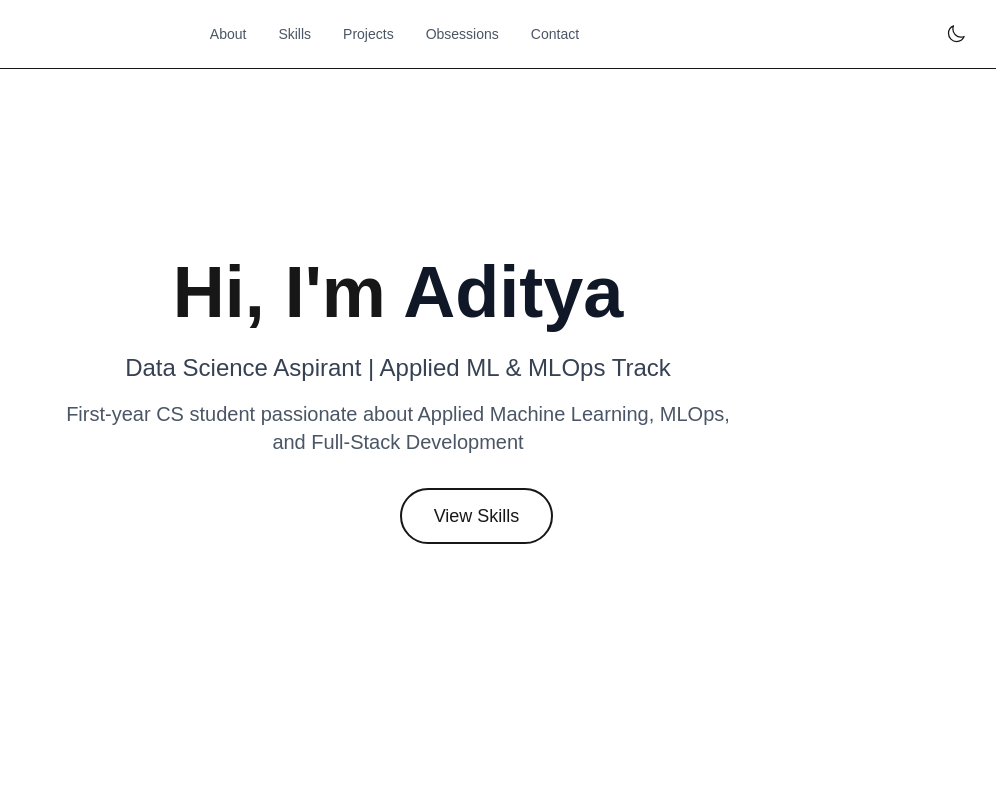
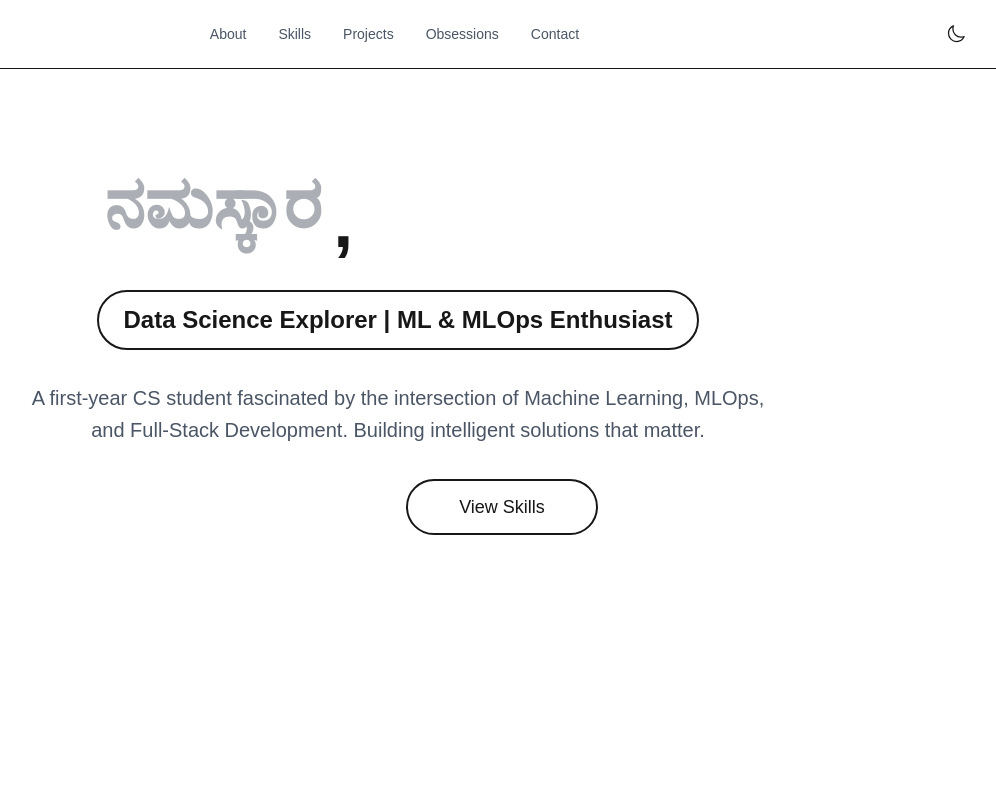
Before and after one commit to rautaditya2606/Portfolio, a Next.js app: page / in a window 1280 px wide. Shown: the top 800 px of the page, without its empty margins (242-1238 px from the left). Built offline with nearby package versions, Linux system fonts and the light colour scheme.

Commit message:
fixed landing page

```diff
--- a/src/app/globals.css
+++ b/src/app/globals.css
@@ -25,6 +25,7 @@ body {
   font-family: Arial, Helvetica, sans-serif;
 }
 
+/* Project Section Styles */
 .projects-container {
   scroll-snap-type: x mandatory;
   -webkit-overflow-scrolling: touch;
@@ -36,7 +37,7 @@ body {
   -webkit-tap-highlight-color: transparent;
   -webkit-backface-visibility: hidden;
   backface-visibility: hidden;
-  transform: translateZ(0);
+  transform: translate3d(0, 0, 0);
 }
 
 .projects-container::-webkit-scrollbar {
@@ -51,6 +52,15 @@ body {
   user-select: none;
   -webkit-backface-visibility: hidden;
   backface-visibility: hidden;
+  transform: translate3d(0, 0, 0);
+}
+
+.project-card:hover {
+  cursor: grab;
+}
+
+.project-card:active {
+  cursor: grabbing;
 }
 
 .projects-wrapper {
@@ -59,5 +69,51 @@ body {
   scroll-snap-type: x mandatory;
   will-change: transform;
   min-width: 100%;
-  transform: translateZ(0);
+  transform: translate3d(0, 0, 0);
 }
+
+/* Mobile optimization */
+@media (max-width: 768px) {
+  .project-card {
+    scroll-snap-stop: always;
+    touch-action: manipulation;
+  }
+
+  .projects-container {
+    scroll-snap-type: x mandatory;
+    touch-action: pan-x pinch-zoom;
+  }
+}
+
+/* Project Navigation Styles */
+.projects-container button {
+  transition: all 0.3s cubic-bezier(0.4, 0, 0.2, 1);
+  outline: none;
+  transform-origin: center;
+}
+
+.projects-container button:focus-visible {
+  box-shadow: 0 0 0 2px var(--background), 0 0 0 4px var(--primary);
+}
+
+/* Navigation arrows hover effect */
+.projects-container button:hover svg {
+  transform: scale(1.1);
+  stroke-width: 2.5px;
+}
+
+.projects-container button svg {
+  transition: all 0.2s cubic-bezier(0.4, 0, 0.2, 1);
+}
+
+/* Button hover glow effect */
+.projects-container button:hover {
+  box-shadow: 0 0 20px rgba(var(--primary-rgb), 0.2);
+}
+
+/* Mobile Responsiveness */
+@media (max-width: 768px) {
+  .projects-container .project-navigation {
+    display: none;
+  }
+}
--- a/src/app/page.tsx
+++ b/src/app/page.tsx
@@ -7,55 +7,95 @@ import { Skills } from '@/components/sections/Skills'
 import { Projects } from '@/components/sections/Projects'
 import { Contact } from '@/components/sections/Contact'
 import { Obsessions } from '@/components/sections/Obsessions'
+import { AnimatedGreeting } from '@/components/ui/AnimatedGreeting'
 import { m } from 'framer-motion'
 
 export default function Home() {
   return (
     <main className="relative">
-      <Section fullHeight className="flex items-center justify-center relative overflow-hidden">
+      <Section fullHeight className="flex items-center justify-center relative overflow-hidden min-h-[90vh]">
         <div className="relative z-10 text-center">
           <m.div
             initial={{ opacity: 0, y: 20 }}
             animate={{ opacity: 1, y: 0 }}
             transition={{ duration: 0.5 }}
+            className="space-y-6 md:space-y-8"
           >
-            <h1 className="text-4xl md:text-6xl lg:text-7xl font-bold mb-6">
-              Hi, I&apos;m{' '}
-              <span className="text-gray-900 dark:text-white">Aditya</span>
-            </h1>
-            <p className="text-xl md:text-2xl text-gray-700 dark:text-gray-300 mb-4">
-              Data Science Aspirant | Applied ML & MLOps Track
-            </p>
-            <p className="text-lg md:text-xl text-gray-600 dark:text-gray-400 mb-8 max-w-2xl mx-auto">
-              First-year CS student passionate about Applied Machine Learning, MLOps,
-              and Full-Stack Development
-            </p>
+            {/* Main Title with Dynamic Gradient */}
+            <div>
+              <m.div
+                className="flex flex-col items-center"
+                initial={{ opacity: 0, y: 20 }}
+                animate={{ opacity: 1, y: 0 }}
+                transition={{ duration: 0.7, delay: 0.2 }}
+              >
+                <h1 className="text-5xl md:text-6xl lg:text-7xl font-bold flex items-center">
+                  <div className="flex items-center gap-3 min-w-[150px]">
+                    <AnimatedGreeting />,{' '}
+                  </div>
+                  <GradientText>I&apos;m Aditya</GradientText>
+                </h1>
+              </m.div>
+            </div>
+
+            {/* Role/Track with Animated Border */}
+            <m.div
+              className="inline-block"
+              initial={{ opacity: 0, scale: 0.95 }}
+              animate={{ opacity: 1, scale: 1 }}
+              transition={{ duration: 0.5, delay: 0.4 }}
+            >
+              <div className="px-6 py-3 rounded-full border-2 border-primary-500/30 bg-primary-500/5 backdrop-blur-sm">
+                <p className="text-lg md:text-xl lg:text-2xl text-primary-600 dark:text-primary-400 font-semibold">
+                  Data Science Explorer | ML & MLOps Enthusiast
+                </p>
+              </div>
+            </m.div>
+
+            {/* Description with Fade Up Animation */}
+            <m.p
+              className="text-lg md:text-xl text-gray-600 dark:text-gray-400 max-w-3xl mx-auto leading-relaxed"
+              initial={{ opacity: 0, y: 20 }}
+              animate={{ opacity: 1, y: 0 }}
+              transition={{ duration: 0.5, delay: 0.6 }}
+            >
+              A first-year CS student fascinated by the intersection of{' '}
+              <span className="text-primary-600 dark:text-primary-400">Machine Learning</span>,{' '}
+              <span className="text-primary-600 dark:text-primary-400">MLOps</span>, and{' '}
+              <span className="text-primary-600 dark:text-primary-400">Full-Stack Development</span>. Building
+              intelligent solutions that matter.
+            </m.p>
+
+            {/* CTA Buttons with Hover Effects */}
             <m.div
               initial={{ opacity: 0, y: 20 }}
               animate={{ opacity: 1, y: 0 }}
-              transition={{ delay: 0.2, duration: 0.5 }}
-              className="flex gap-4 justify-center"
+              transition={{ delay: 0.8, duration: 0.5 }}
+              className="flex flex-col sm:flex-row gap-4 justify-center items-center mt-8"
             >
               <a
                 href="#about"
-                className="inline-block px-8 py-3 text-lg font-medium text-white bg-primary-600 rounded-full hover:bg-primary-700 transition-colors duration-300"
+                className="group relative px-8 py-3 w-48 text-lg font-medium text-white bg-primary-600 rounded-full overflow-hidden transition-all duration-300 hover:shadow-lg hover:shadow-primary-500/25"
               >
-                About Me
+                <div className="absolute inset-0 bg-gradient-to-r from-primary-600 to-primary-500 group-hover:translate-y-full transition-transform duration-300"></div>
+                <span className="relative">About Me</span>
               </a>
               <a
                 href="#skills"
-                className="inline-block px-8 py-3 text-lg font-medium border-2 border-primary-600 text-primary-600 dark:text-primary-500 dark:border-primary-500 rounded-full hover:bg-primary-600 hover:text-white dark:hover:bg-primary-500 dark:hover:text-white transition-colors duration-300"
+                className="group relative px-8 py-3 w-48 text-lg font-medium border-2 border-primary-600 text-primary-600 dark:text-primary-500 dark:border-primary-500 rounded-full overflow-hidden transition-all duration-300 hover:shadow-lg hover:shadow-primary-500/25"
               >
-                View Skills
+                <div className="absolute inset-0 bg-primary-600 translate-y-full group-hover:translate-y-0 transition-transform duration-300"></div>
+                <span className="relative group-hover:text-white transition-colors duration-300">View Skills</span>
               </a>
             </m.div>
           </m.div>
         </div>
 
-        {/* Animated background gradient */}
+        {/* Enhanced Background with Multiple Layers */}
         <div className="absolute inset-0 -z-10">
-          <div className="absolute inset-0 bg-gradient-to-r from-primary-500/20 to-primary-700/20 animate-gradient-xy" />
-          <div className="absolute inset-0 bg-[radial-gradient(ellipse_at_center,_var(--tw-gradient-stops))] from-primary-500/10 via-transparent to-transparent" />
+          <div className="absolute inset-0 bg-gradient-to-tr from-primary-500/10 via-primary-700/5 to-primary-900/10 animate-gradient-xy" />
+          <div className="absolute inset-0 bg-[radial-gradient(ellipse_at_top,_var(--tw-gradient-stops))] from-primary-500/20 via-transparent to-transparent" />
+          <div className="absolute inset-0 bg-[radial-gradient(circle_at_bottom_left,_var(--tw-gradient-stops))] from-primary-700/10 via-transparent to-transparent" />
         </div>
       </Section>
 
--- /dev/null
+++ b/src/components/ui/AnimatedGreeting.tsx
@@ -0,0 +1,54 @@
+"use client";
+
+import { m, AnimatePresence } from "framer-motion";
+import { useState, useEffect } from "react";
+
+const greetings = [
+	"Hey",
+	"नमस्कार",
+	"ನಮಸ್ಕಾರ",
+	"നമസ്കാരം",
+	"வணக்கம்",
+	"Bonjour",
+	"¡Hola!",
+	"Ciao",
+];
+
+export const AnimatedGreeting = () => {
+	const [currentIndex, setCurrentIndex] = useState(0);
+
+	useEffect(() => {
+		const duration = 2000; // Total time for each greeting (including animations)
+
+		// Start with delay to ensure proper mounting
+		const startDelay = setTimeout(() => {
+			const interval = setInterval(() => {
+				setCurrentIndex((prevIndex) => (prevIndex + 1) % greetings.length);
+			}, duration);
+
+			return () => clearInterval(interval);
+		}, 500);
+
+		return () => {
+			clearTimeout(startDelay);
+		};
+	}, []);
+
+	return (
+		<AnimatePresence mode="wait">
+			<m.span
+				key={currentIndex}
+				initial={{ y: 20, opacity: 0 }}
+				animate={{ y: 0, opacity: 1 }}
+				exit={{ y: -20, opacity: 0 }}
+				transition={{
+					y: { type: "spring", stiffness: 300, damping: 25, duration: 0.4 },
+					opacity: { duration: 0.4 },
+				}}
+				className="inline-block text-gray-800 dark:text-gray-200"
+			>
+				{greetings[currentIndex]}
+			</m.span>
+		</AnimatePresence>
+	);
+};
```
Also changed, not shown: src/components/sections/Projects.tsx (+180 -64 lines).
